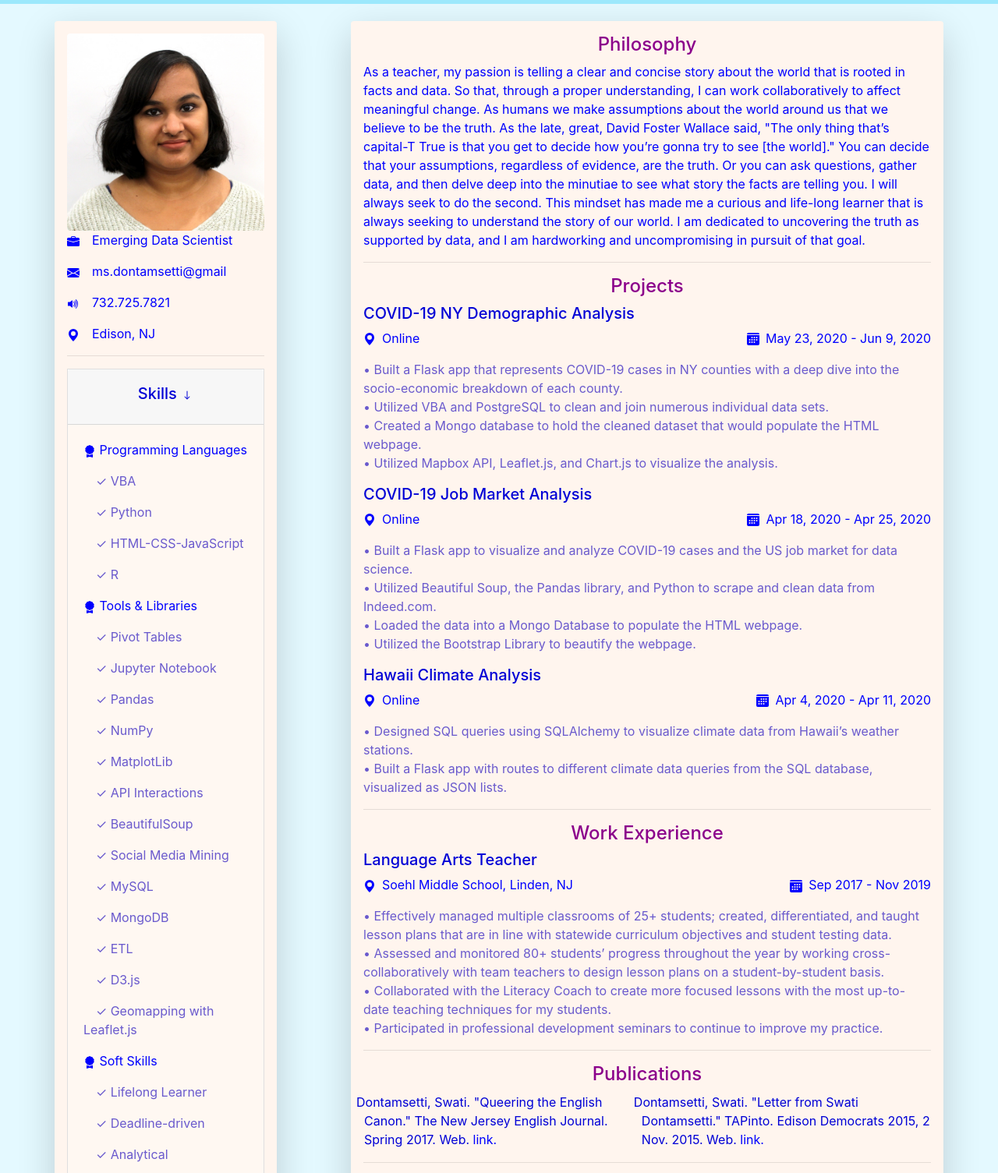
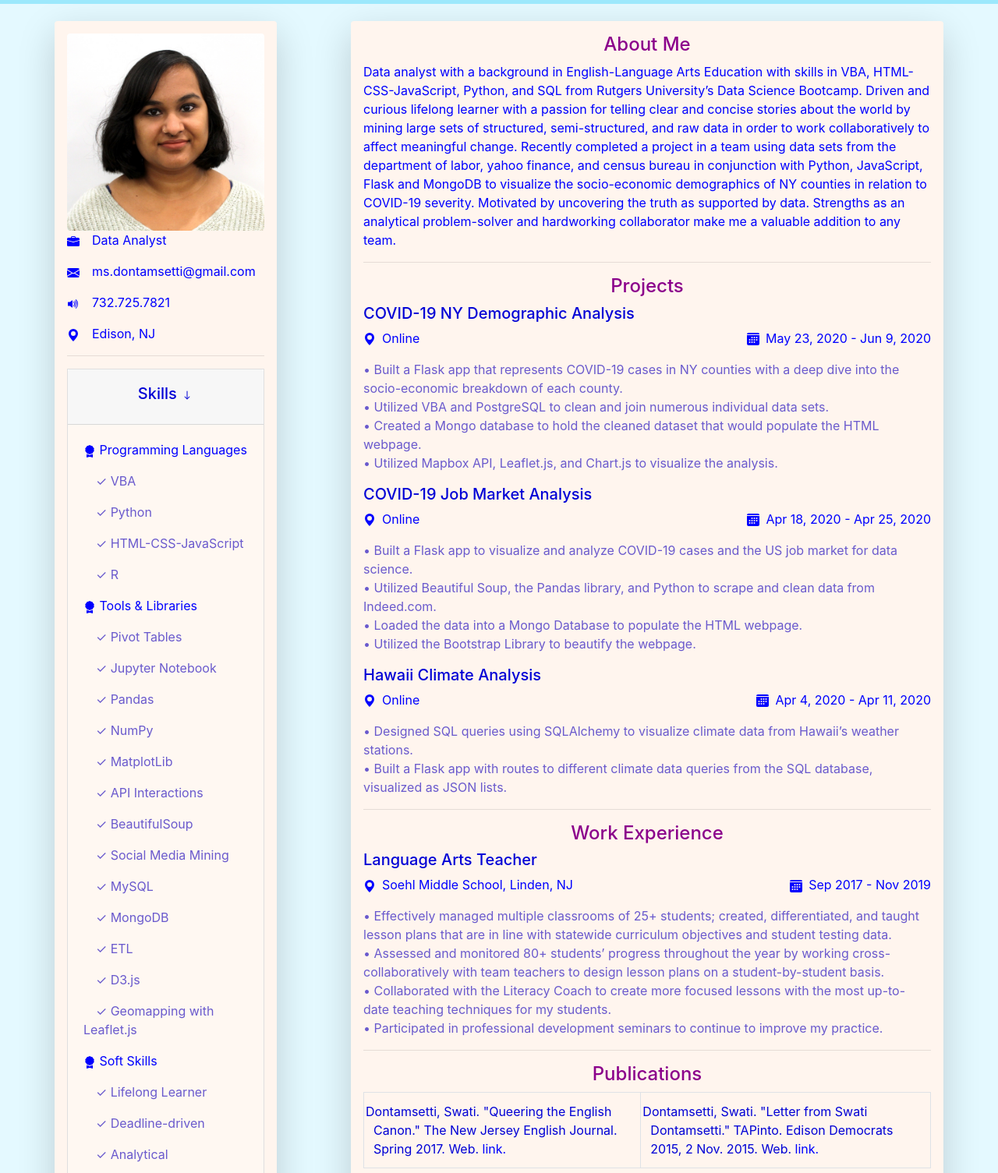
Before and after one commit to swati-dontamsetti/swati-dontamsetti.github.io, a plain HTML site: page index.html in a window 1280 px wide. Shown: the part 63-1568 px from the top of the page at 78% size. Drawn offline with nearby package versions, Linux system fonts and the light colour scheme.

Commit message:
brand statement added

```diff
--- a/index.html
+++ b/index.html
@@ -51,8 +51,8 @@
         <div class="row">
             <div class="col-sm-3 shadow-lg p-3 mb-5 rounded" id="left">
                 <img class="img-fluid mx-auto d-block rounded" alt="personal-pic" src="images/swati_photo.jpg" width="285px">
-                    <p><img alt="breifcase" src="images/breifcase.svg">&emsp;Emerging Data Scientist</p>
-                    <p><img alt="email" src="images/email.svg">&emsp;ms.dontamsetti@gmail</p>
+                    <p><img alt="breifcase" src="images/breifcase.svg">&emsp;Data Analyst</p>
+                    <p><img alt="email" src="images/email.svg">&emsp;ms.dontamsetti@gmail.com</p>
                     <p><img alt="phone" src="images/phone.svg">&emsp;732.725.7821</p>
                     <p><img alt="house" src="images/house.svg">&emsp;Edison, NJ</p>
                 <hr>
@@ -99,8 +99,8 @@
                 </div>
             </div>
             <div class="col-sm-8 offset-sm-1 shadow-lg p-3 mb-5 rounded" id="right">
-                <h4 class="text-center">Philosophy</h4>
-                <p>As a teacher, my passion is telling a clear and concise story about the world that is rooted in facts and data. So that, through a proper understanding, I can work collaboratively to affect meaningful change. As humans we make assumptions about the world around us that we believe to be the truth. As the late, great, David Foster Wallace said, "The only thing that’s capital-T True is that you get to decide how you’re gonna try to see [the world]." You can decide that your assumptions, regardless of evidence, are the truth. Or you can ask questions, gather data, and then delve deep into the minutiae to see what story the facts are telling you. I will always seek to do the second. This mindset has made me a curious and life-long learner that is always seeking to understand the story of our world. I am dedicated to uncovering the truth as supported by data, and I am hardworking and uncompromising in pursuit of that goal.</p>
+                <h4 class="text-center">About Me</h4>
+                <p>Data analyst with a background in English-Language Arts Education with skills in VBA, HTML-CSS-JavaScript, Python, and SQL from Rutgers University’s Data Science Bootcamp. Driven and curious lifelong learner with a passion for telling clear and concise stories about the world by mining large sets of structured, semi-structured, and raw data in order to work collaboratively to affect meaningful change. Recently completed a project in a team using data sets from the department of labor, yahoo finance, and census bureau in conjunction with Python, JavaScript, Flask and MongoDB to visualize the socio-economic demographics of NY counties in relation to COVID-19 severity. Motivated by uncovering the truth as supported by data. Strengths as an analytical problem-solver and hardworking collaborator make me a valuable addition to any team.</p>
                 <hr>
                 <h4 class="text-center">Projects</h4>
                 <h5><a href="https://github.com/NYCares/COVID-Analysis" target="_blank">COVID-19 NY Demographic Analysis</a></h5>
@@ -147,7 +147,7 @@
                     <br>• Participated in professional development seminars to continue to improve my practice.</p>
                 <hr>
                 <h4 class="text-center">Publications</h4>
-                <table class="pubs">
+                <table class="pubs table table-bordered">
                     <tr>
                         <td>Dontamsetti, Swati. "Queering the English Canon." The New Jersey English Journal. Spring 2017. Web.
                             <a href="https://digitalcommons.montclair.edu/nj-english-journal/vol7/iss1/25/" target="_blank">link.</a>
--- a/static/style.css
+++ b/static/style.css
@@ -46,10 +46,6 @@ p {
     color: blue;
 }
 
-i {
-    color: steelblue;
-}
-
 h4 {
     color: darkmagenta;
 }
@@ -79,10 +75,6 @@ a {
     color: slateblue;
 }
 
-.table {
-    color: slateblue;
-}
-
 .first {
     text-align: center;
     color: blue;
```
Also changed, not shown: 1 other file.
